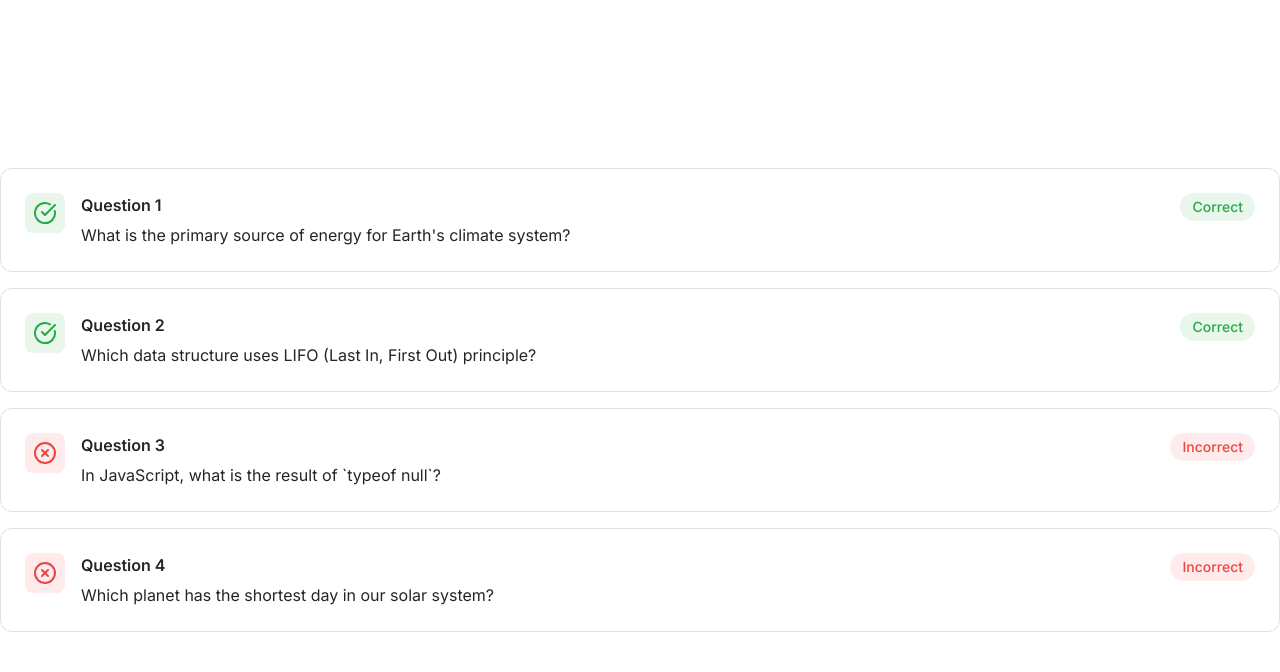
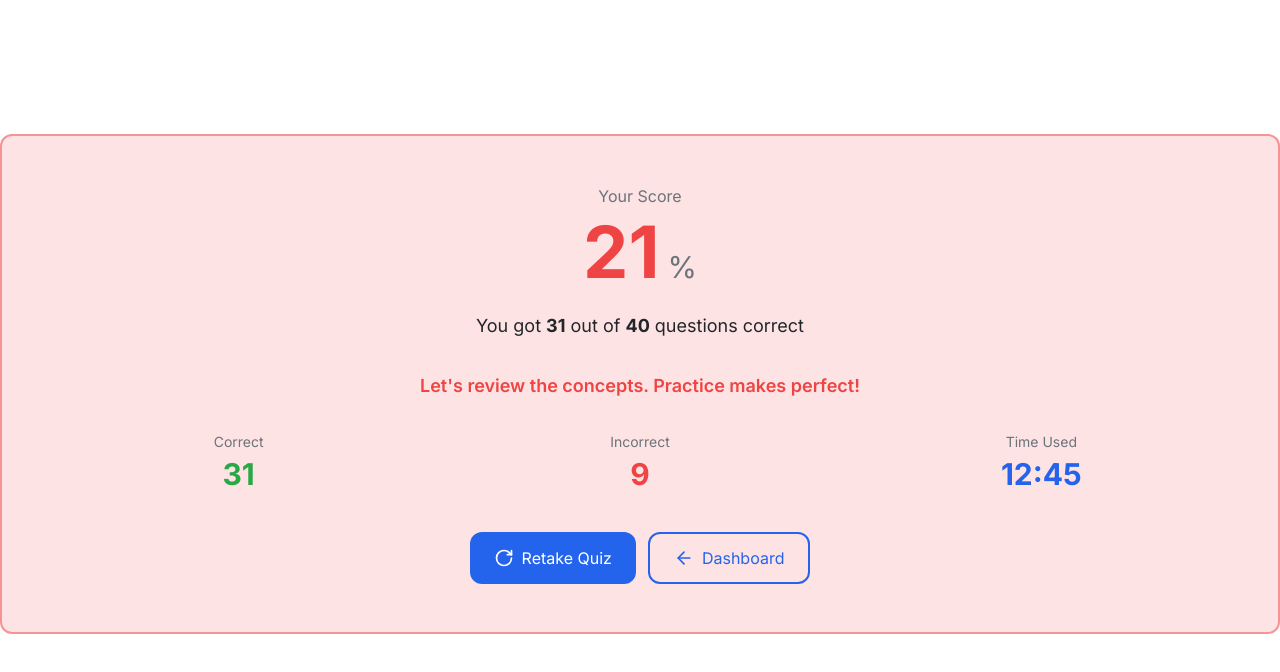
Before and after one commit to johnreyluntayao/revview, a Next.js app: page / in a window 1280 px wide. Shown: the top 672 px of the page. Built offline with nearby package versions, Linux system fonts and the light colour scheme.

Commit message:
add score card component

```diff
--- a/app/page.tsx
+++ b/app/page.tsx
@@ -1,87 +1,19 @@
-import Card from "@/components/atoms/Card";
-import Chip from "@/components/atoms/Chip";
-import CountDownTimer from "@/components/atoms/CountDownTimer";
-import Feedback from "@/components/atoms/Feedback";
-import Footer from "@/components/atoms/Footer";
-import Progress from "@/components/atoms/Progress";
-import { NavBar, QuizAccordion } from "@/lib/imports";
-import { Car, Eye } from "lucide-react";
 
-import { Users, UserCheck, BookOpen, BarChart2, Trophy, Clock } from "lucide-react";
 
+import { ScoreCard } from "@/lib/imports";
 
 export default function Home() {
 
- const sampleQuestions = [
-  {
-    id: "q1",
-    text: "What is the primary source of energy for Earth's climate system?",
-    options: [
-      "Geothermal heat from the Earth's core",
-      "Solar radiation from the Sun",
-      "Tidal forces from the Moon",
-      "Radioactive decay in the mantle",
-    ],
-    correctAnswer: "B",
-    explanation:
-      "The Sun provides nearly all the energy that drives Earth's climate system through solar radiation. Geothermal, tidal, and radioactive sources contribute only a tiny fraction.",
-  },
-  {
-    id: "q2",
-    text: "Which data structure uses LIFO (Last In, First Out) principle?",
-    options: ["Queue", "Linked List", "Stack", "Binary Tree"],
-    correctAnswer: "C",
-    explanation:
-      "A **stack** follows the LIFO principle — the last element added is the first one removed (like a stack of plates). Queues use FIFO (First In, First Out).",
-  },
-  {
-    id: "q3",
-    text: "In JavaScript, what is the result of `typeof null`?",
-    options: ["null", "undefined", "object", "boolean"],
-    correctAnswer: "C",
-    explanation:
-      "Due to a famous bug in the original JavaScript implementation, `typeof null` returns `'object'`. This is considered a historical error that was never fixed for backward compatibility.",
-  },
-  {
-    id: "q4",
-    text: "Which planet has the shortest day in our solar system?",
-    options: ["Mercury", "Jupiter", "Earth", "Saturn"],
-    correctAnswer: "B",
-    explanation:
-      "Jupiter has the shortest day of any planet, completing one rotation in approximately **9 hours and 56 minutes**. Despite being much larger than Earth, it rotates very quickly.",
-  },
-];
-
- const sampleAnswers = [
-  {
-    questionId: "q1",
-    selectedOption: "B",
-    isCorrect: true,
-  },
-  {
-    questionId: "q2",
-    selectedOption: "C",
-    isCorrect: true,
-  },
-  {
-    questionId: "q3",
-    selectedOption: "A", // wrong
-    isCorrect: false,
-  },
-  {
-    questionId: "q4",
-    selectedOption: "C", // wrong
-    isCorrect: false,
-  },
-];
 
   return (
     <div className="flex min-h-screen items-center justify-center font-sans">
-
-   <QuizAccordion
-   questions={sampleQuestions}
-    answers={sampleAnswers}
-   />
+      <ScoreCard
+        score={21}
+        correctCount={31}
+        totalQuestions={40}
+        minutesUsed={12}
+        secondsUsed={45}
+      />
 
 </div>
   );
--- /dev/null
+++ b/components/ui/ScoreCard.tsx
@@ -0,0 +1,118 @@
+"use client";
+
+import { Button } from "@/lib/imports";
+import { RotateCw, ArrowLeft } from "lucide-react";
+import { useRouter } from "next/navigation";
+
+interface ScoreCardProps {
+  score: number;
+  correctCount: number;
+  totalQuestions: number;
+  minutesUsed: number | string;
+  secondsUsed: number;
+}
+
+export default function ScoreCard({
+  score,
+  correctCount,
+  totalQuestions,
+  minutesUsed,
+  secondsUsed,
+}: ScoreCardProps) {
+
+   const getScoreBgColor = (scoreVal: number) => {
+    if (scoreVal >= 80) return "bg-success/15 border border-success/50";
+    if (scoreVal >= 60) return "bg-primary/15 border border-primary/50";
+    if (scoreVal >= 40) return "bg-warning/15 border border-warning/50";
+    return "bg-destructive/15 border border-destructive/50";
+  };
+
+  const getScoreTextColor = (score: number) => {
+    if (score >= 80) return "text-success";
+    if (score >= 60) return "text-primary";
+    if (score >= 40) return "text-warning";
+    return "text-destructive";
+  };
+
+  const incorrectCount = totalQuestions - correctCount;
+
+  const router = useRouter();
+
+  return (
+    <div
+      className={`
+        ${getScoreBgColor(score)}
+        rounded-xl p-8 sm:p-12
+        border-2
+        mb-8
+        animate-slide-up
+        w-full
+      `}
+    >
+      <div className="text-center">
+        <p className="text-muted-foreground mb-2">Your Score</p>
+
+        <div className="flex items-baseline justify-center gap-2 mb-6">
+          <span className={`text-6xl sm:text-7xl font-bold ${getScoreTextColor(score)}`}>
+            {score}
+          </span>
+          <span className="text-2xl sm:text-3xl text-muted-foreground">%</span>
+        </div>
+
+        <p className="text-lg text-foreground mb-8">
+          You got <span className="font-bold">{correctCount}</span> out of{" "}
+          <span className="font-bold">{totalQuestions}</span> questions correct
+        </p>
+
+        {/* Performance Message */}
+        <p className={`text-lg font-semibold mb-8 ${getScoreTextColor(score)}`}>
+          {score >= 80
+            ? "Excellent work! You've mastered this topic."
+            : score >= 60
+              ? "Good job! Keep practicing to improve further."
+              : score >= 40
+                ? "You're making progress. Review the explanations and try again."
+                : "Let's review the concepts. Practice makes perfect!"}
+        </p>
+
+        {/* Stats */}
+        <div className="grid grid-cols-3 gap-4 sm:gap-6 mb-10">
+          <div>
+            <p className="text-sm text-muted-foreground mb-1">Correct</p>
+            <p className="text-2xl sm:text-3xl font-bold text-success">{correctCount}</p>
+          </div>
+          <div>
+            <p className="text-sm text-muted-foreground mb-1">Incorrect</p>
+            <p className="text-2xl sm:text-3xl font-bold text-destructive">{incorrectCount}</p>
+          </div>
+          <div>
+            <p className="text-sm text-muted-foreground mb-1">Time Used</p>
+            <p className="text-2xl sm:text-3xl font-bold text-primary">
+              {minutesUsed}:{secondsUsed.toString().padStart(2, "0")}
+            </p>
+          </div>
+        </div>
+
+        {/* Buttons */}
+        <div className="flex flex-col sm:flex-row gap-3 justify-center">
+          <Button
+            onClick={() => router.push("/quizselection")}
+            leftIcon={<RotateCw className="w-5 h-5" />}
+            text="Retake Quiz"
+            backgroundColor="bg-primary"
+            textColor="text-primary-foreground"
+          />
+
+          <Button
+            onClick={() => router.push("/dashboard")}
+            leftIcon={<ArrowLeft className="w-5 h-5" />}
+            text="Dashboard"
+            backgroundColor="bg-transparent"
+            textColor="text-primary"
+            className="border-2 border-primary hover:bg-primary/5"
+          />
+        </div>
+      </div>
+    </div>
+  );
+}
--- a/lib/imports.ts
+++ b/lib/imports.ts
@@ -11,6 +11,7 @@ export { default as Login } from "@/components/ui/Login";
 export { default as SignUp } from "@/components/ui/SignUp";
 export { default as Feedback } from "@/components/atoms/Feedback";
 export { default as QuizAccordion } from "@/components/ui/QuizAccordion";
+export { default as ScoreCard } from "@/components/ui/ScoreCard";
 
 
 //Atom Components
```
